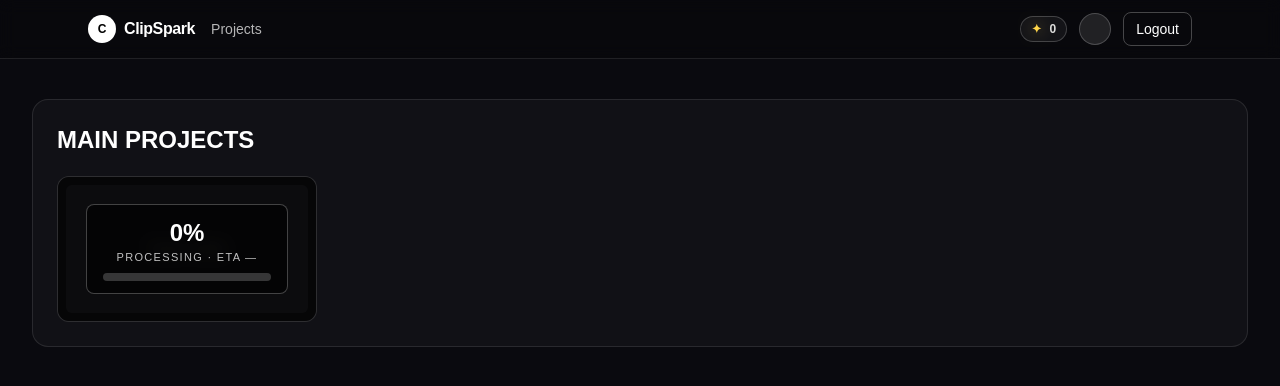
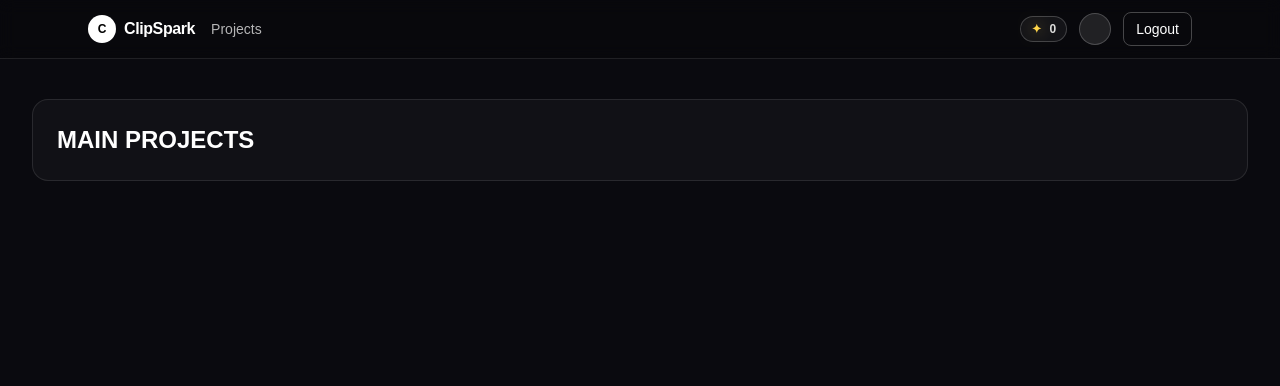
Before and after one commit to Duychinni/animecut, a Next.js app: page /dashboard/projects/1 in a window 1280 px wide. Shown: the top 386 px of the page. Built offline with nearby package versions, Linux system fonts and the light colour scheme; no server answers; the database is empty.

Commit message:
Remove project toolbar/progress block from detail page

```diff
--- a/app/dashboard/projects/[projectId]/page.tsx
+++ b/app/dashboard/projects/[projectId]/page.tsx
@@ -1,5 +1,4 @@
 import { createClient } from '@/lib/supabase/server';
-import { PipelineRunner } from '@/components/project/PipelineRunner';
 import { TopClipsBoard } from '@/components/clips/TopClipsBoard';
 import { createExportSignedUrl } from '@/lib/storage';
 
@@ -31,8 +30,7 @@ export default async function ProjectDetailPage({
   searchParams: Promise<{ autorun?: string }>;
 }) {
   const { projectId } = await params;
-  const { autorun } = await searchParams;
-  const autoStart = autorun === '1' || autorun === 'true';
+  await searchParams;
   const supabase = await createClient();
 
   const [{ data: exportsRows }, { data: candidateRows }] = await Promise.all([
@@ -85,10 +83,6 @@ export default async function ProjectDetailPage({
       <section className="rounded-2xl border border-white/10 bg-white/[0.03] p-6">
         <h1 className="text-2xl font-bold">MAIN PROJECTS</h1>
 
-        <div className="mt-5 flex flex-wrap gap-3">
-          <PipelineRunner projectId={projectId} autoStart={autoStart} />
-        </div>
-
         {exportItems.length ? (
           <TopClipsBoard
             projectId={projectId}
```
